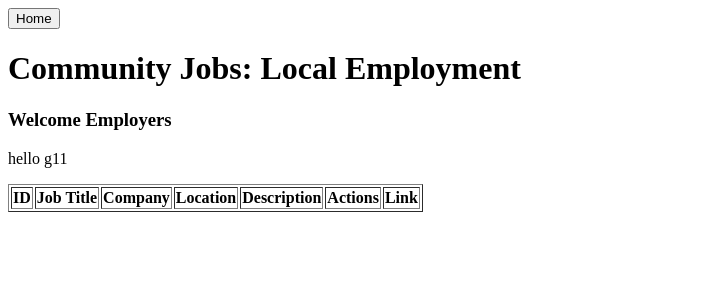
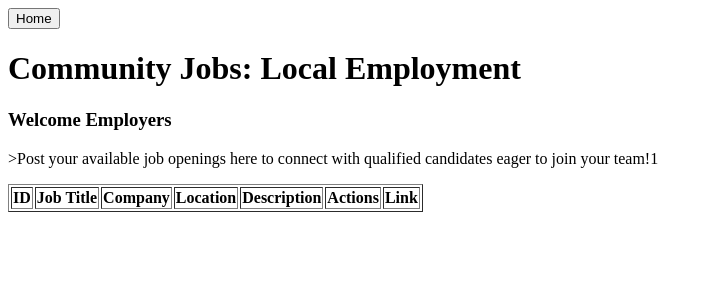
Before and after one commit to NIxc24/CommunityJobs-Local-Employment-Opportunities-Simplified, a PHP site: page /employer.php in a window 1280 px wide. Shown: the top 300 px of the page, without its empty margins (0-711 px from the left). Run offline with PHP 8.4, Linux system fonts and the light colour scheme; lists and menus that the app fills with data are empty.

Commit message:
modify <p>

```diff
--- a/employer.php
+++ b/employer.php
@@ -11,7 +11,8 @@
     </form>
     <h1>Community Jobs: Local Employment</h1>
     <h3>Welcome Employers</h3>
-    <p>hello g11</p>
+    <p>>Post your available job openings here to connect with qualified candidates
+    eager to join your team!1</p>
 
     <table border="1">
         <tr>
```
